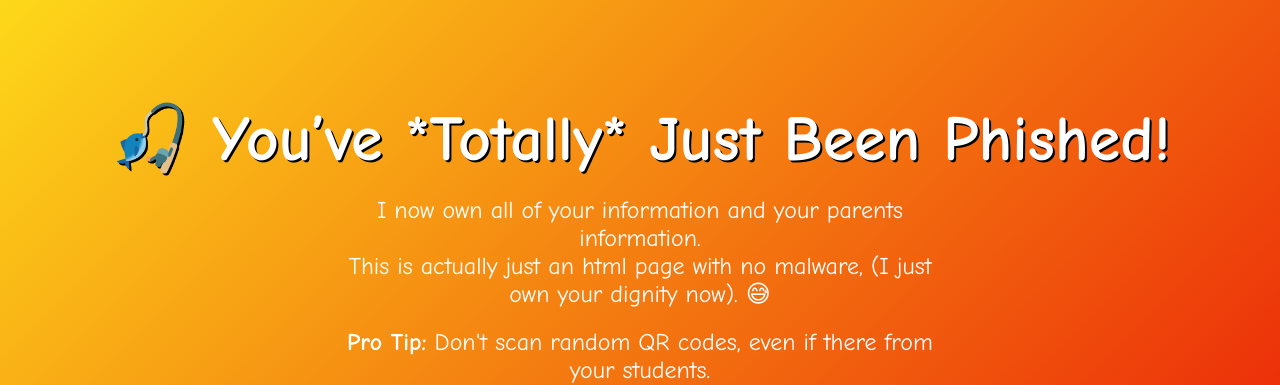
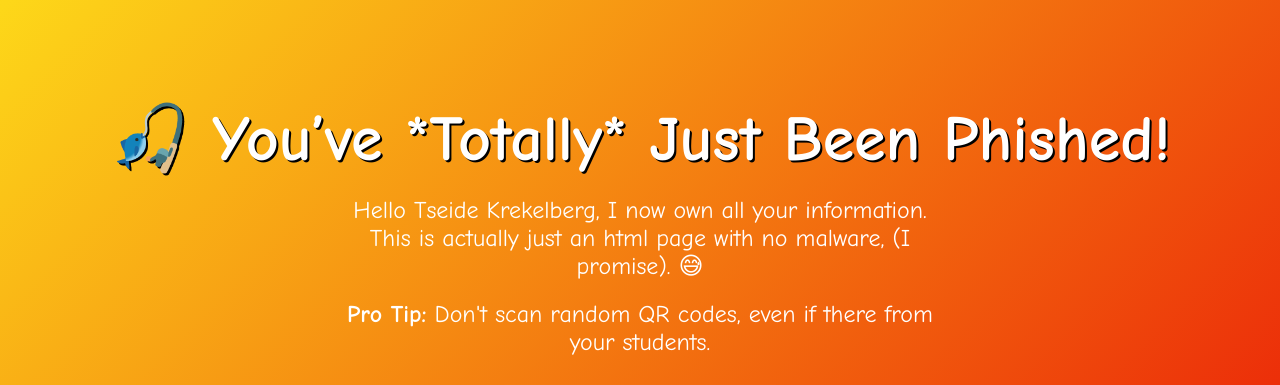
Before and after one commit to ItsProbablySteven/ItsProbablySteven.github.io, a plain HTML site: page index.html in a window 1280 px wide. Shown: the top 385 px of the page. Drawn offline with Linux system fonts and the light colour scheme.

Commit message:
Update index.html

```diff
--- a/index.html
+++ b/index.html
@@ -45,8 +45,8 @@
 </head>
 <body>
   <h1>🎣 You’ve *Totally* Just Been Phished!</h1>
-  <p>I now own all of your information and your parents information.<br>
-     This is actually just an html page with no malware, (I just own your dignity now). 😅</p>
+  <p>Hello Tseide Krekelberg, I now own all your information.<br>
+     This is actually just an html page with no malware, (I promise). 😅</p>
   <p><strong>Pro Tip:</strong> Don't scan random QR codes, even if there from your students.</p>
   <img class="gif" src="https://media.giphy.com/media/l0HUpt2s9Pclgt9Vm/giphy.gif" alt="Phishing Fish">
   <p style="margin-top:40px;">Now go forth and click wisely, internet traveler. 🧙‍♂️</p>
```
